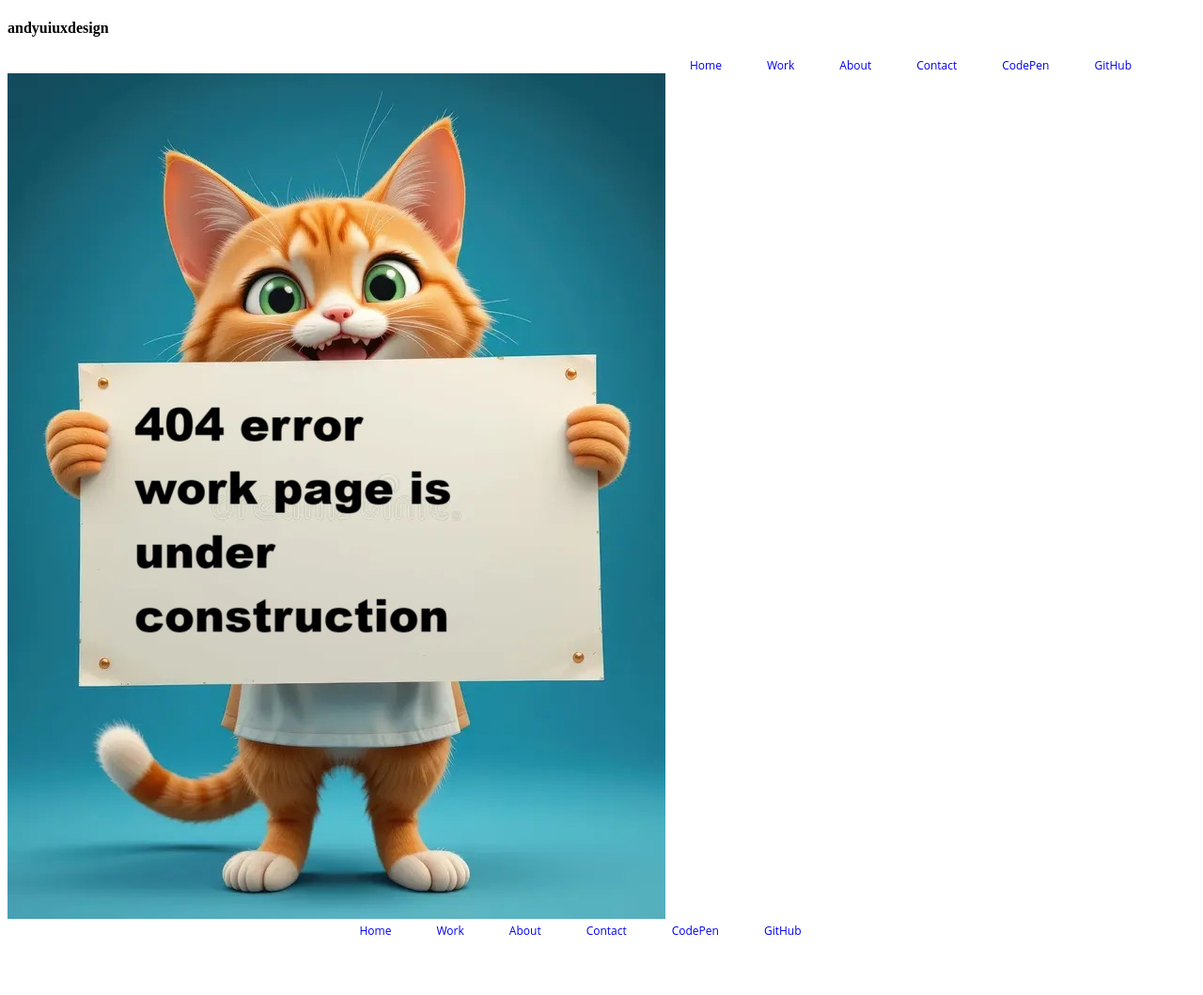
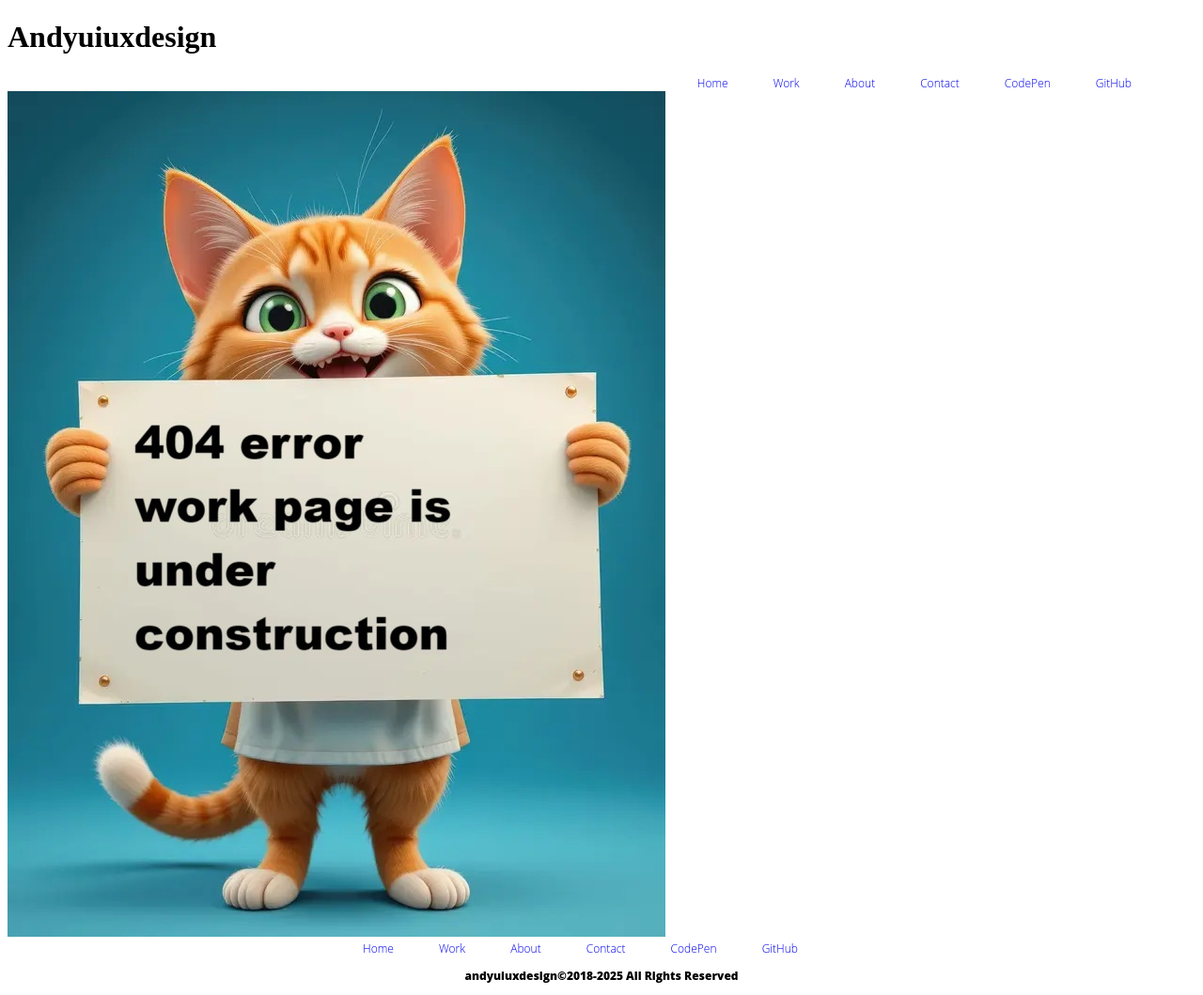
Before and after one commit to Andywoo01/Astudio-profilo, a website: page work/work.html in a window 1280 px wide. Shown: the whole page at 94% size. Before the commit the page ends 1007 px from the top, so only its background shows below. Drawn offline with Linux system fonts and the light colour scheme; files that its build step writes are made by us from their sources.

Commit message:
update
update

```diff
--- a/css/portifilo.css
+++ b/css/portifilo.css
@@ -4,6 +4,7 @@ a{
     text-align: right;
     margin-right: 45px;
     font-size: 12px;
+    font-weight: 300;
 
 }
 
@@ -11,7 +12,6 @@ nav{
     font-size: 12px;
     text-align: right;
     padding-right: 23px;
-    font-family: "Roboto", sans-serif;
 
 
 }
--- a/gulpfile.js
+++ b/gulpfile.js
@@ -30,7 +30,8 @@ function serve(cb) {
             baseDir: './'
         },
         port: 3000,
-        startPath: 'homepage.html'
+        startPath: 'homepage.html',
+        browser: 'chrome'
     });
     cb();
 }
--- a/work/work.html
+++ b/work/work.html
@@ -6,11 +6,11 @@
     <meta name="keywords" content="html, css, javascript, user research, user experience, wireframe, rough sketch, SEO, sql database, wordpress, gulp, google, personal work, web design, google fonts, blog, tutorials">
     <meta name="viewport" content="width=device-width, initial-scale=1.0">
     <title>Andyuiuxdesign</title>
-    <link rel="stylesheet" type="text/css" href="css/portifilo.css">
+    <link rel="stylesheet" type="text/css" href="../css/portifilo.css">
     <script src="javascript/astudio.js"></script>
 </head>
 <body>
-    <h4>andyuiuxdesign</h4>
+    <h1>Andyuiuxdesign</h1>
     <nav>
         <a href="homepage.html">Home</a>
         <a href="work/work.html">Work</a>
@@ -29,6 +29,7 @@
             <a href="https://codepen.io/your-work">CodePen</a>
             <a href="https://github.com/Andywoo01">GitHub</a>
         </div>
+        <p>andyuiuxdesign©2018-2025 All Rights Reserved</p>
     </footer>
 </body>
 </html>
```
Also changed, not shown: about/about.html.HTML (+2 -2 lines), contct/contact.html (+2 -2 lines).
